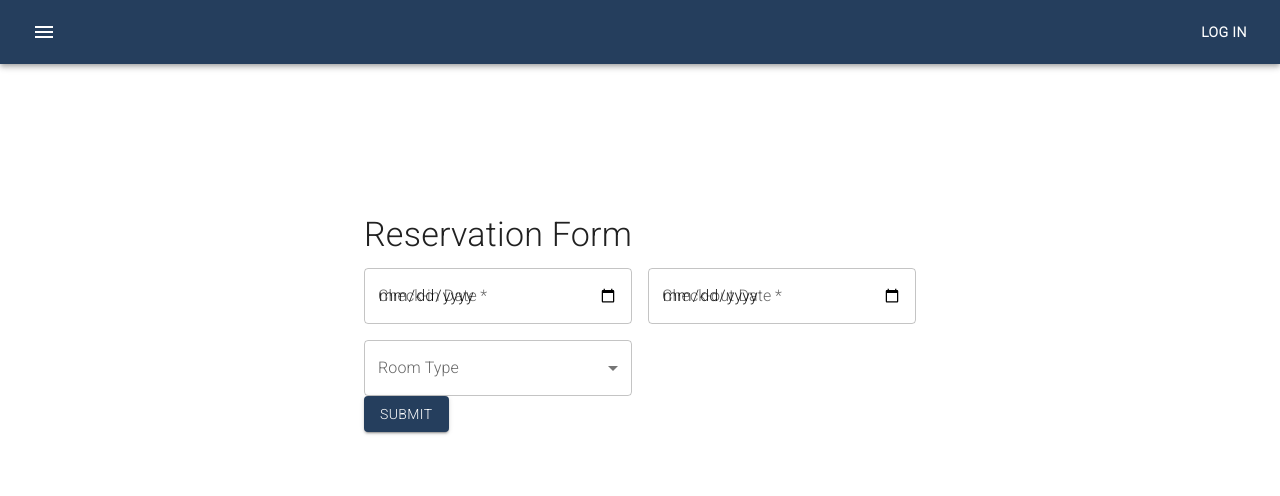
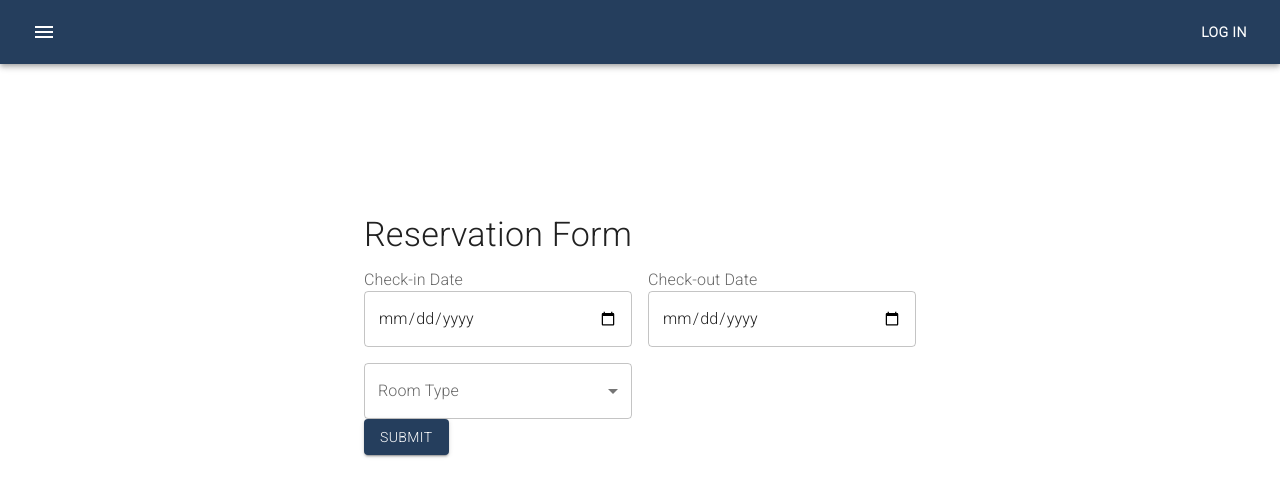
Before and after one commit to sundehakon/Hotell-React, a React (Create React App) app: page /reservation in a window 1280 px wide. Shown: the top 496 px of the page. Built offline with nearby package versions, Linux system fonts and the light colour scheme; no server answers.

Commit message:
Fixing label issue with room dates

```diff
--- a/src/components/room.js
+++ b/src/components/room.js
@@ -44,10 +44,11 @@ const ReservationForm = () => {
             <form onSubmit={handleSubmit}>
                 <Grid container spacing={2}>
                     <Grid item xs={6}>
+                    <InputLabel forHtml="check-in-date">Check-in Date</InputLabel>
                         <TextField
                             fullWidth
+                            id="check-in-date"
                             type="date"
-                            label="Check-in Date"
                             name="checkInDate"
                             value={formData.checkInDate}
                             onChange={handleInputChange}
@@ -55,10 +56,11 @@ const ReservationForm = () => {
                         />
                     </Grid>
                     <Grid item xs={6}>
+                        <InputLabel forHtml="check-out-date">Check-out Date</InputLabel>
                         <TextField
                             fullWidth
+                            id="check-out-date"
                             type="date"
-                            label="Check-out Date"
                             name="checkOutDate"
                             value={formData.checkOutDate}
                             onChange={handleInputChange}
```
